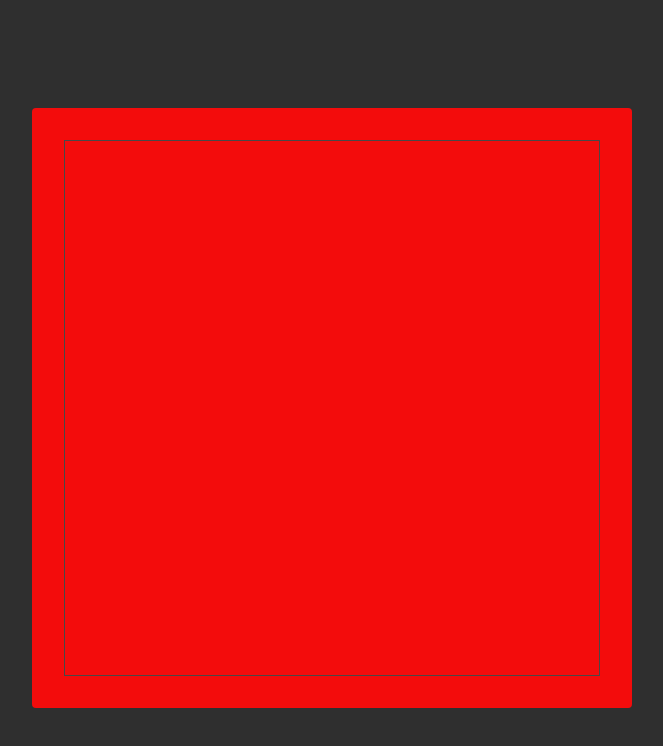
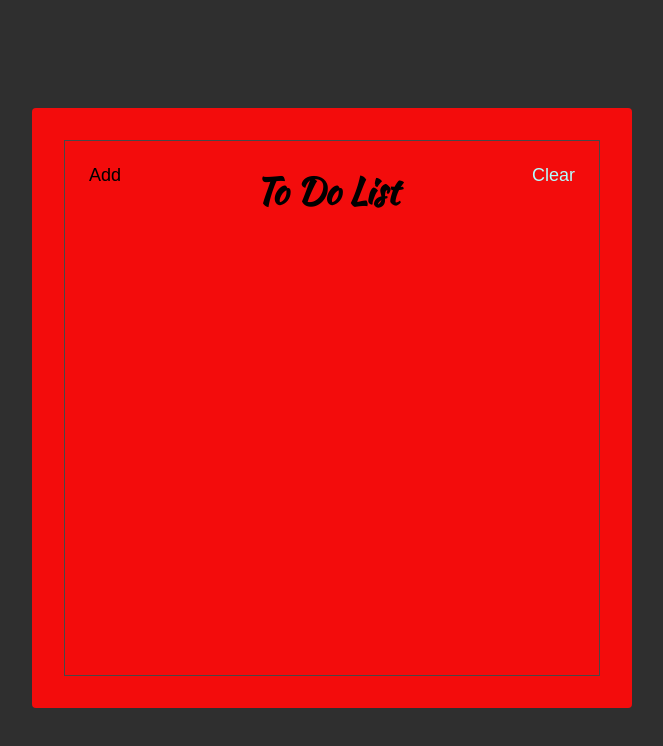
Before and after one commit to ariarizky/react-course-starter, a website: page index.html in a window 1280 px wide. Shown: the whole page, without its empty margins (308-971 px from the left). Drawn offline with Linux system fonts and the light colour scheme; a web font is replaced by a local one.

Commit message:
membuat header section

```diff
--- a/index.html
+++ b/index.html
@@ -14,7 +14,13 @@
   </head>
   <body>
     <div class="container">
-      <div class="frame"></div>
+      <div class="frame">
+        <div class="header">
+          <button class="header-btn">Add</button>
+          <h1 class="header-title">To Do List</h1>
+          <button class="header-btn main-white-color">Clear</button>
+        </div>
+      </div>
     </div>
   </body>
 </html>
--- a/style.css
+++ b/style.css
@@ -1,6 +1,15 @@
 * {
   box-sizing: border-box;
 }
+
+:root {
+  --main-white-color: #b3ffff;
+}
+
+.main-white-color {
+  color: var(--main-white-color);
+}
+
 html {
   font-size: 10px;
 }
@@ -32,4 +41,32 @@ body. html {
 .frame {
   border: 1px solid #484848;
   height: 100%;
+  display: flex;
+  flex-direction: column;
 }
+
+.header {
+  display: flex;
+  align-items: flex-start;
+}
+
+.header-title {
+  flex: 1;
+}
+
+.header-btn {
+  font-size: 1.8rem;
+  font-family: "texturina", sans-serif;
+
+  padding: 24px;
+
+  background: unset;
+  border: unset;
+  outline: unset;
+}
+
+.header-title {
+  text-align: center;
+  font-size: 3.6rem;
+  font-family: "kaushan script", sans-serif;
+}
```
